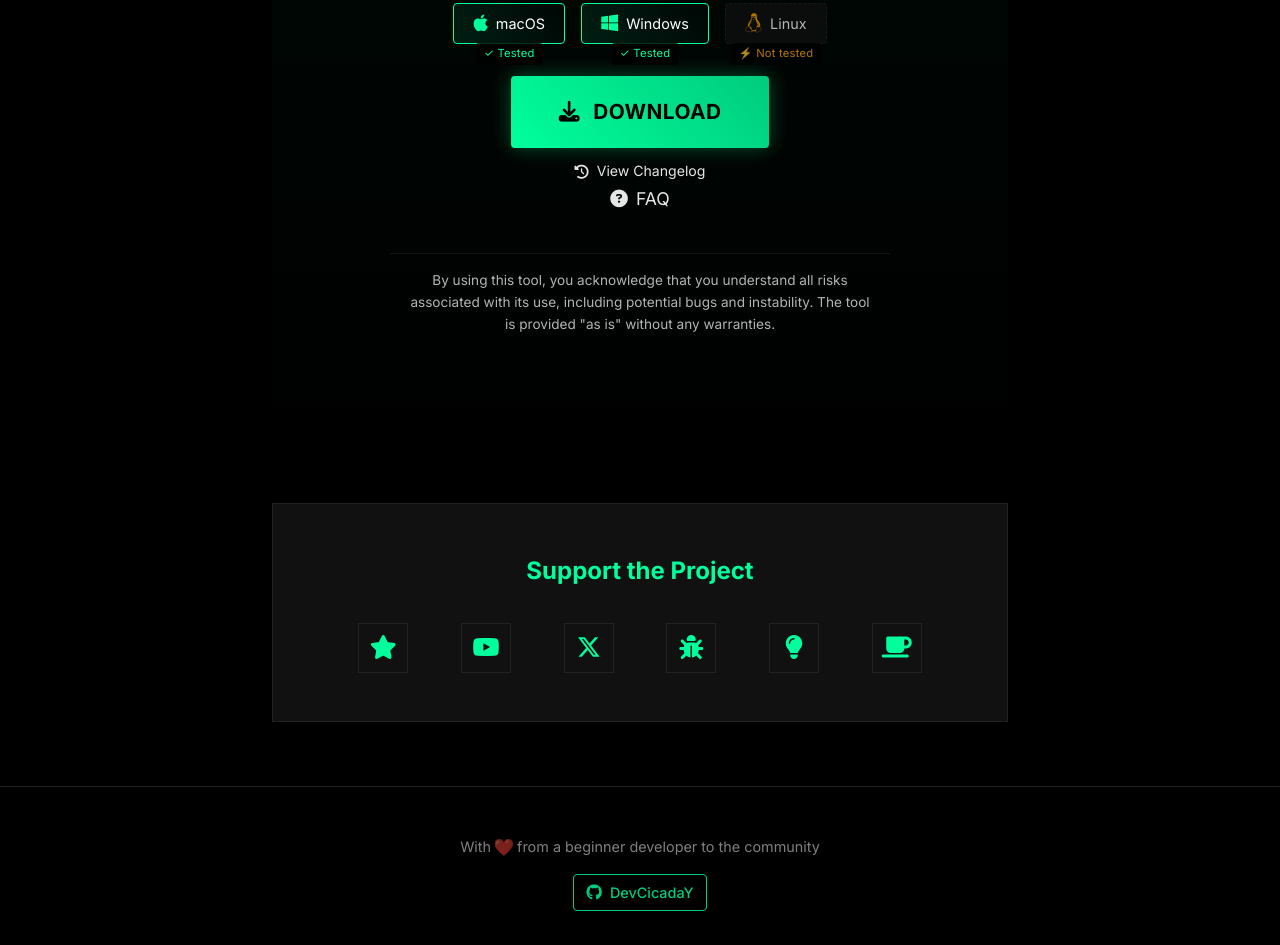
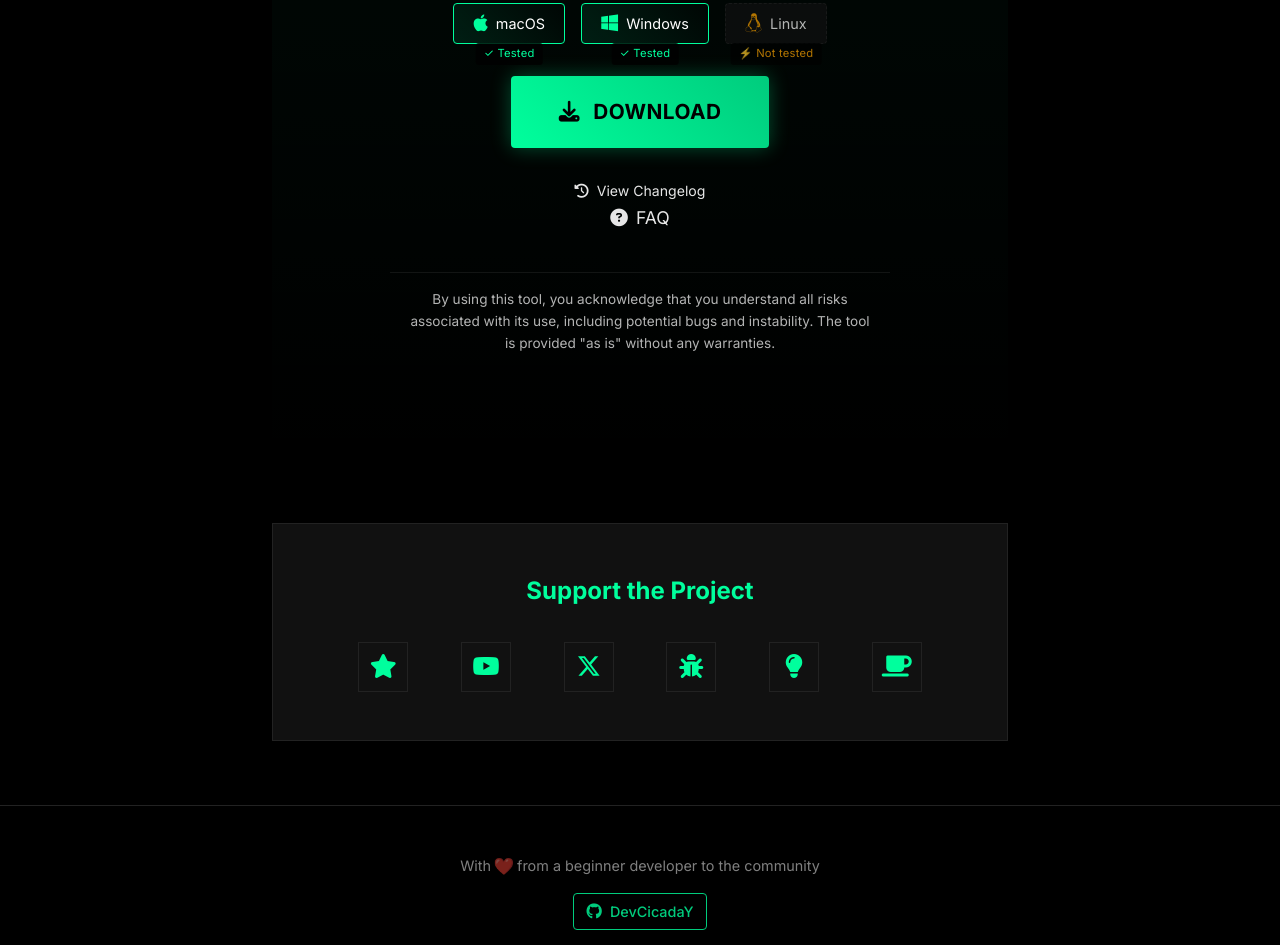
Before and after one commit to DevCicadaQ/CursorVIPFeedback, a plain HTML site: page index.html in a window 1280 px wide. Shown: the part 3184-4129 px from the top of the page. Drawn offline with Linux system fonts and the light colour scheme.

Commit message:
style: adjust spacing and order of CSS properties in index.html
Improve readability and consistency by reordering CSS properties and adjusting margins for better visual hierarchy

```diff
--- a/index.html
+++ b/index.html
@@ -531,12 +531,12 @@
         .changelog-link {
             display: inline-flex;
             align-items: center;
+            gap: 0.5rem;
+            margin-top: 1rem;
             color: var(--text-color);
             text-decoration: none;
+            transition: all 0.2s ease;
             font-size: 0.8em;
-            margin-top: 0.8rem;
-            gap: 0.5rem;
-            transition: all 0.2s ease;
         }
 
         .changelog-link:hover {
@@ -1012,7 +1012,7 @@
             <a href="https://github.com/DevCicadaY/CursorVIPFeedback/releases/" class="download-button">
                 <i class="fas fa-download"></i> DOWNLOAD
             </a>
-            <p>
+            <p style="margin-top: 1rem;">
                 <a href="https://github.com/DevCicadaY/CursorVIPFeedback/blob/main/CHANGELOG.md" class="changelog-link">
                     <i class="fas fa-history"></i> View Changelog
                 </a>
```
